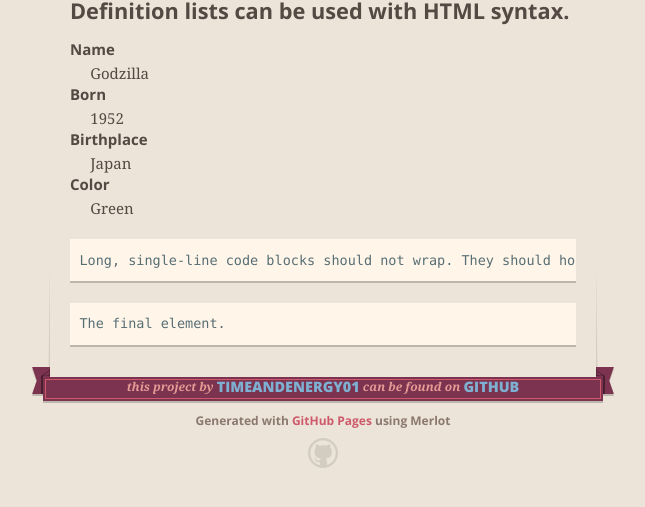
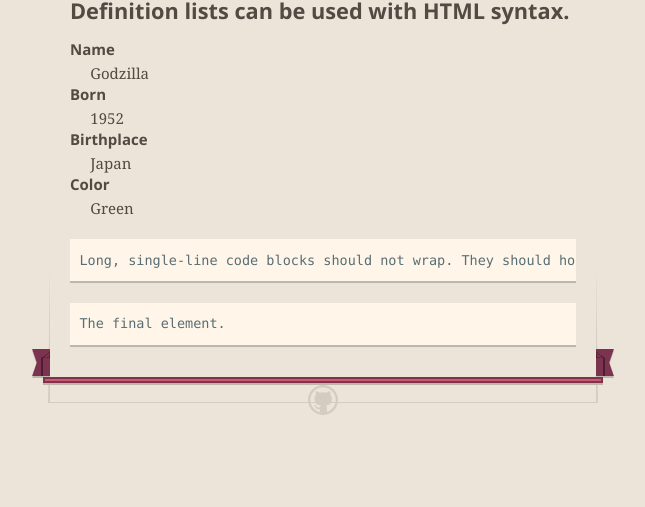
Before and after one commit to Timeandenergy01/chemfest91, a Jekyll site: the page built from index.md, in a window 1280 px wide and 900 px high, scrolled down 2511 px, cut to the strip 392-899 px from the top of the window. Shown: the whole strip, without its empty margins (317-962 px from the left). Built offline with Jekyll 4.4.1, drawn with Linux system fonts in a browser that asks for light colours; after the commit the page ends 3358 px from its top, so only the background shows below that.

Commit message:
Update default.html

```diff
--- a/_layouts/default.html
+++ b/_layouts/default.html
@@ -61,16 +61,16 @@
         <span class="ribbon-outer">
           <span class="ribbon-inner">
             {% if site.github.is_project_page %}
-              <p>this project by <a href="{{ site.github.owner_url }}">{{ site.github.owner_name }}</a> can be found on <a href="{{ site.github.repository_url }}">GitHub</a></p>
+              <!-- <p>this project by <a href="{{ site.github.owner_url }}">{{ site.github.owner_name }}</a> can be found on <a href="{{ site.github.repository_url }}">GitHub</a></p>-->
             {% endif %}
             {% if site.github.is_user_page %}
-              <p>Projects by <a href="{{ site.github.owner_url }}">{{ site.github.owner_name }}</a> can be found on <a href="{{ site.github.repository_url }}">GitHub</a></p>
+              <!-- <p>Projects by <a href="{{ site.github.owner_url }}">{{ site.github.owner_name }}</a> can be found on <a href="{{ site.github.repository_url }}">GitHub</a></p>-->
             {% endif %}
           </span>
           <span class="left-tail"></span>
           <span class="right-tail"></span>
         </span>
-        <p>Generated with <a href="https://pages.github.com">GitHub Pages</a> using Merlot</p>
+        <!-- <p>Generated with <a href="https://pages.github.com">GitHub Pages</a> using Merlot</p> -->
         <span class="octocat"></span>
       </footer>
 
```
